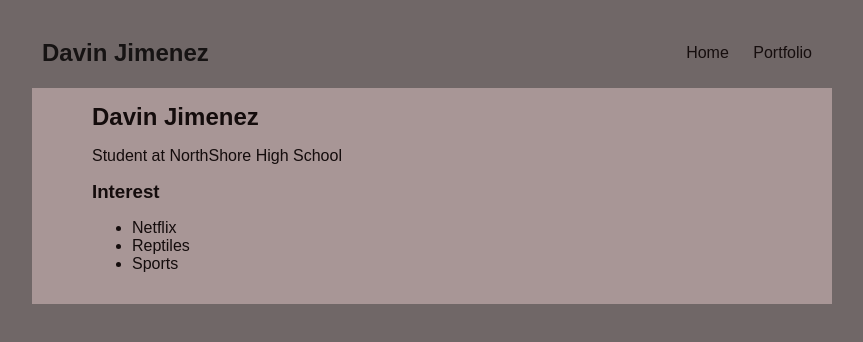
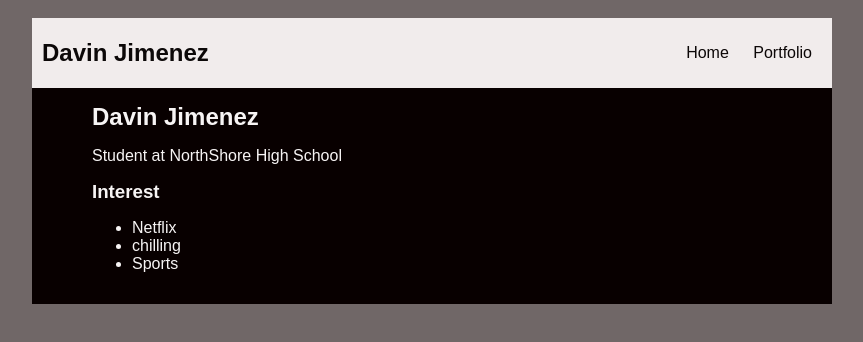
Before and after one commit to davinjimenez/davinjimenez.github.io, a plain HTML site: page index.html in a window 1280 px wide. Shown: the whole page, without its empty margins (208-1071 px from the left). Drawn offline with Linux system fonts and the light colour scheme.

Commit message:
added code that changed interest to chilling

```diff
--- a/index.html
+++ b/index.html
@@ -5,7 +5,7 @@
        <style>
          body{
            background: rgb(112, 103, 103);
-           color: rgb(20, 12, 12);
+           color: rgb(247, 244, 244);
            padding:10px;
            font-family : arial;
          }
@@ -18,7 +18,7 @@
 
           /* navigation menu */
        nav {
-         background: rgb(112, 103, 103);
+         background: rgb(241, 236, 236);
          margin: 0 auto;
          display:flex;
          padding: 10px;
@@ -28,7 +28,7 @@
        h1 {
          display:flex;
          align-items:center;
-         color:rgb(22, 19, 19);
+         color:rgb(12, 8, 8);
          flex:1;
          margin:0;
 
@@ -45,13 +45,13 @@
 
       a {
         text-decoration: none;
-        color:rgb(22, 14, 14);
+        color:rgb(12, 7, 7);
 
       }
 
        /* main container area beneath menu*/
        main{
-         background: rgb(168, 150, 150);
+         background: rgb(8, 0, 0);
          display:flex;
        }
 
@@ -116,7 +116,7 @@
             <h3> Interest  </h3>
               <ul>
               <li> Netflix </li>
-              <li> Reptiles </li>
+              <li> chilling </li>
               <li> Sports </li>
             </ul>
           </div>
```
Also changed, not shown: portfolio.html (+2 -2 lines).
